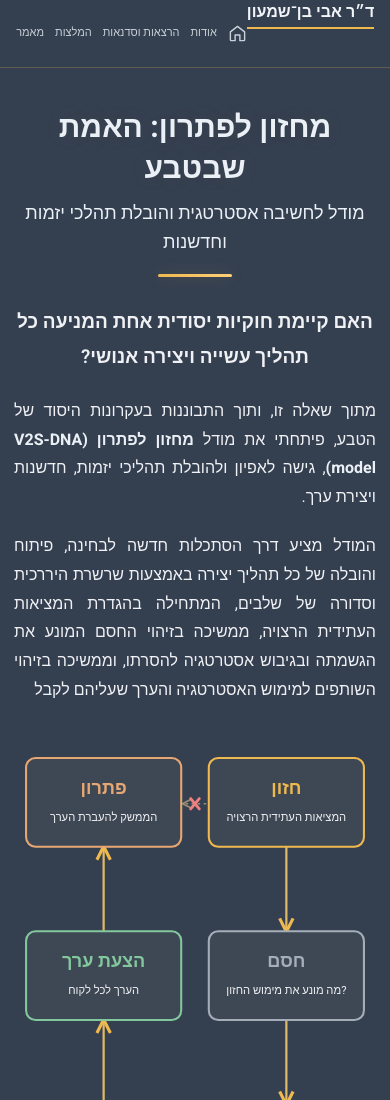
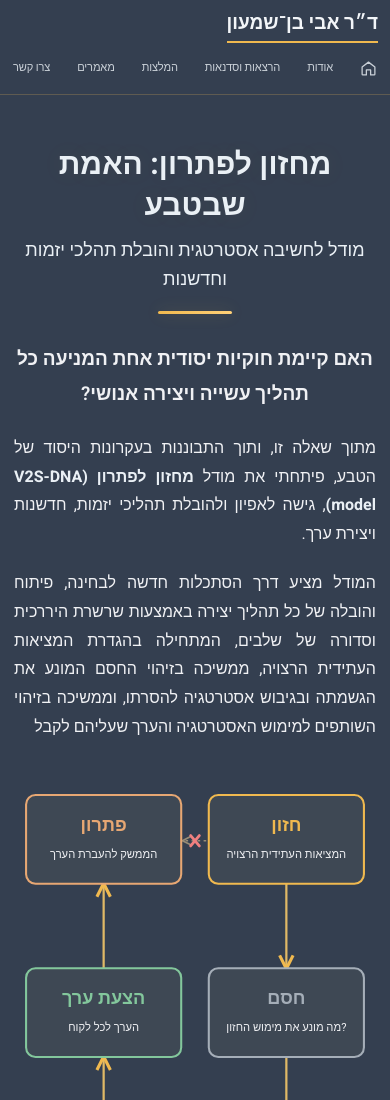
Before and after one commit to avibshimon-lgtm/avibenshimon-site, a plain HTML site: page vision-to-solution/index.html in a window 390 px wide. Shown: the top 1100 px of the page. Drawn offline with Linux system fonts and the light colour scheme; a web font is replaced by a local one.

Commit message:
Add files via upload

```diff
--- a/vision-to-solution/index.html
+++ b/vision-to-solution/index.html
@@ -79,7 +79,20 @@ footer{background:#1B2E3E;color:var(--muted-dim);text-align:center;padding:20px;
 <meta property="og:description" content="מחזון לפתרון, מודל לחשיבה אסטרטגית, יזמות וחדשנות (V2S-DNA model). מהחזון וזיהוי החסם, דרך האסטרטגיה והלקוחות ועד להצעת הערך והפתרון."/>
 <meta property="og:url" content="https://avibenshimon.com/vision-to-solution/"/>
 <script type="application/ld+json">{"@context":"https://schema.org","@type":"WebPage","name":"מחזון לפתרון: האמת שבטבע | מודל לחשיבה אסטרטגית ויזמות","url":"https://avibenshimon.com/vision-to-solution/","inLanguage":"he-IL","description":"מחזון לפתרון, מודל לחשיבה אסטרטגית, יזמות וחדשנות (V2S-DNA model). מהחזון וזיהוי החסם, דרך האסטרטגיה והלקוחות ועד להצעת הערך והפתרון.","keywords":["חשיבה אסטרטגית","יזמות","חדשנות","מודל ליזמות","תכנון אסטרטגי","פיתוח מוצרים","הצעת ערך","חזון","חסם","אסטרטגיה","פתרון בעיות","Strategic Thinking","Entrepreneurship","Innovation Framework","Strategic Planning","First Principles Thinking","Value Proposition","Product Development","Systems Thinking","Vision to Solution","V2S-DNA Model","Nature Truth"],"isPartOf":{"@type":"WebSite","name":"ד״ר אבי בן שמעון","url":"https://avibenshimon.com/"},"author":{"@type":"Person","name":"ד״ר אבי בן שמעון","url":"https://avibenshimon.com/"}}</script>
-</head><body><header id="siteHeader"><a class="brand" href="../index.html"><span>ד״ר אבי בן־שמעון</span></a><nav>
+<style id="mobile-header-match-main">
+/* Match the approved main-site mobile header on both new pages. */
+@media(max-width:760px){
+ #siteHeader{direction:rtl!important;display:flex!important;flex-direction:column!important;align-items:stretch!important;justify-content:center!important;height:auto!important;min-height:0!important;box-sizing:border-box!important;width:100%!important;max-width:100%!important;padding:9px 12px 8px!important;gap:6px!important;overflow:hidden!important}
+ #siteHeader .brand{align-self:flex-start!important;margin:0 0 2px!important;text-align:right!important;font-size:19px!important;line-height:1.5!important}
+ #siteHeader .brand span{padding-bottom:3px!important}
+ #siteHeader nav{display:flex!important;flex-wrap:nowrap!important;direction:rtl!important;width:100%!important;min-width:0!important;max-width:100%!important;box-sizing:border-box!important;align-items:center!important;justify-content:space-between!important;gap:clamp(1px,.65vw,4px)!important;overflow:visible!important;white-space:nowrap!important;font-size:clamp(11px,2.85vw,13px)!important;line-height:1.25!important;margin:0!important}
+ #siteHeader nav a{display:inline-flex!important;align-items:center!important;min-width:0!important;min-height:35px!important;flex:0 1 auto!important;padding:5px 1px!important;font-size:inherit!important;letter-spacing:-.15px!important;white-space:nowrap!important}
+ #siteHeader nav .nav-home{flex:0 0 19px!important;min-width:19px!important}
+ #siteHeader nav .nav-home svg{width:17px!important;height:17px!important}
+ main{padding-top:145px!important}
+}
+@media(max-width:370px){#siteHeader{padding-inline:6px!important}#siteHeader nav{font-size:10.5px!important;gap:1px!important}#siteHeader nav .nav-home{flex-basis:17px!important;min-width:17px!important}}
+</style></head><body><header id="siteHeader"><a class="brand" href="../index.html"><span>ד״ר אבי בן־שמעון</span></a><nav>
 <a aria-label="ראשי" class="nav-home" href="../index.html#home" title="ראשי"><svg aria-hidden="true" fill="none" height="19" stroke="currentColor" stroke-linecap="round" stroke-linejoin="round" stroke-width="1.8" viewbox="0 0 24 24" width="19"><path d="m3 10 9-7 9 7v10a1 1 0 0 1-1 1h-5v-7H9v7H4a1 1 0 0 1-1-1z"></path></svg></a>
 <a href="../index.html#about">אודות</a><a href="../index.html#workshops">הרצאות וסדנאות</a>
 <a href="../index.html#stories">המלצות</a>
```
